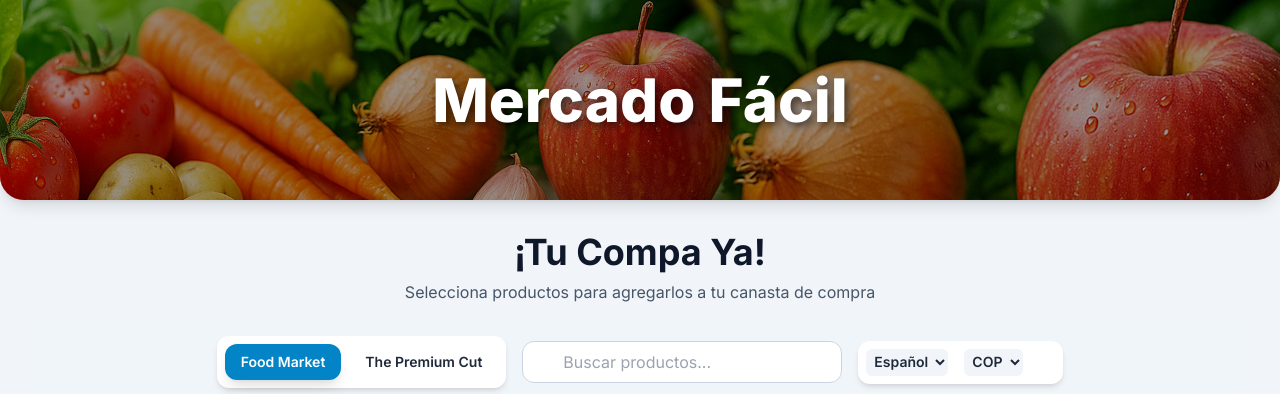
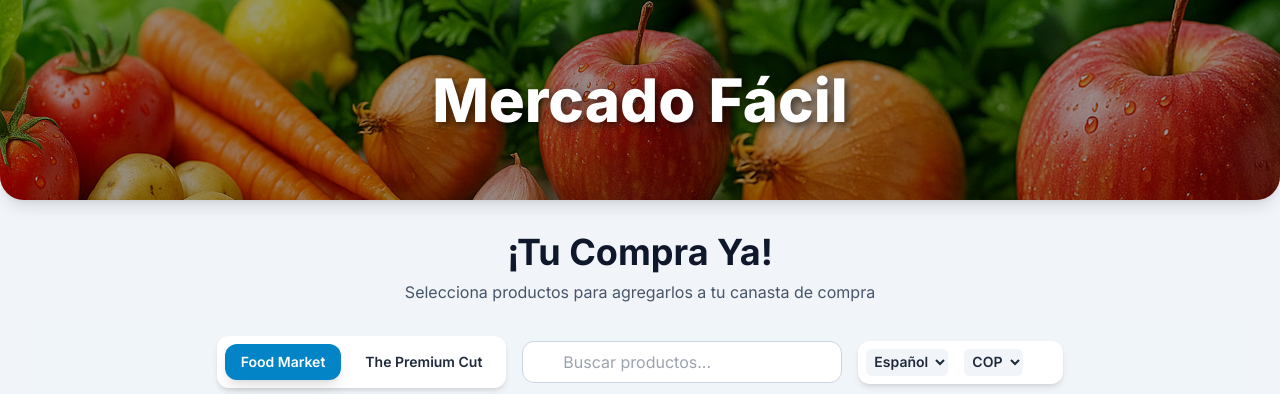
Before and after one commit to NucleoColectivo/compra, a plain HTML site: page index.html in a window 1280 px wide. Shown: the top 394 px of the page. Drawn offline with nearby package versions, Linux system fonts and the light colour scheme; some icons are missing.

Commit message:
Update index.html

```diff
--- a/index.html
+++ b/index.html
@@ -371,8 +371,8 @@
                     },
                     translations: {
                         es: {
-                            pageTitle: "¡Tu Compra Ya! - Cotizador PRO",
-                            mainTitle: "¡Tu Compa Ya!",
+                            pageTitle: "¡Tu Compra Ya! - Mercado fácil / Cotizador PRO",
+                            mainTitle: "¡Tu Compra Ya!",
                             mainSubtitle: "Selecciona productos para agregarlos a tu canasta de compra",
                             productsTitle: '<i class="ph ph-basket text-current-primary mr-2"></i> Productos Disponibles',
                             quoteTitleDesktop: '<i class="ph ph-shopping-cart-simple text-current-primary mr-2"></i> Tu Canasta',
```
